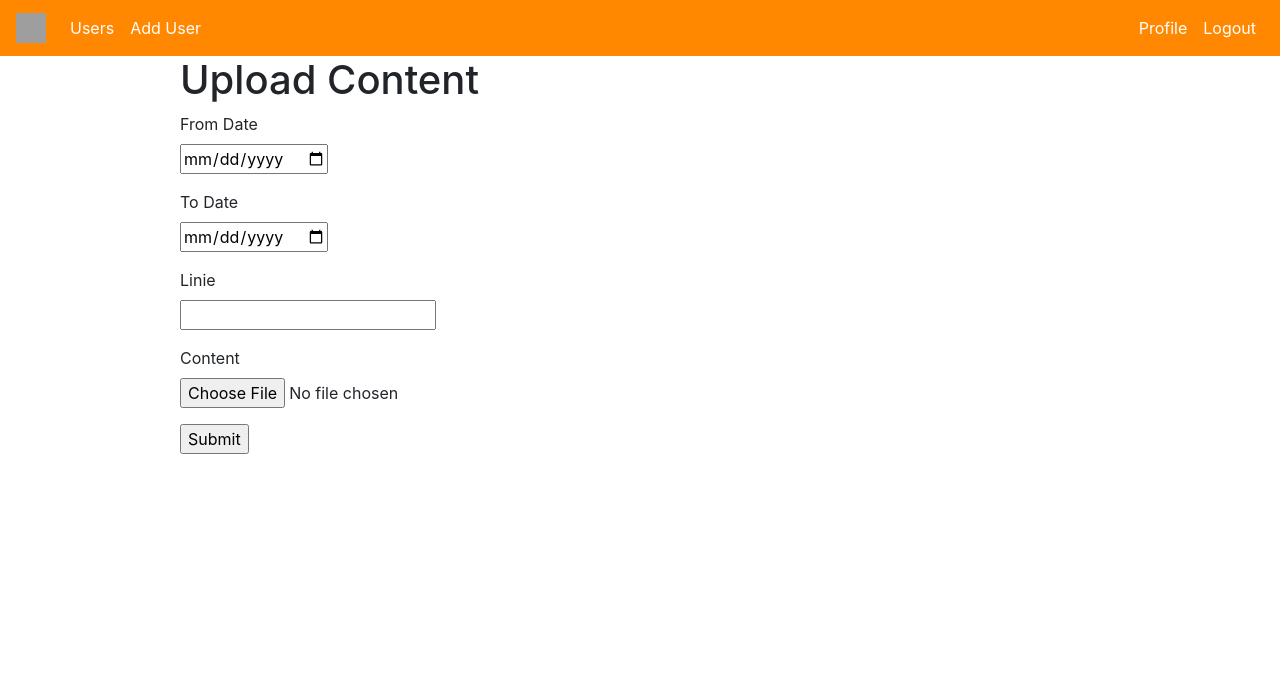
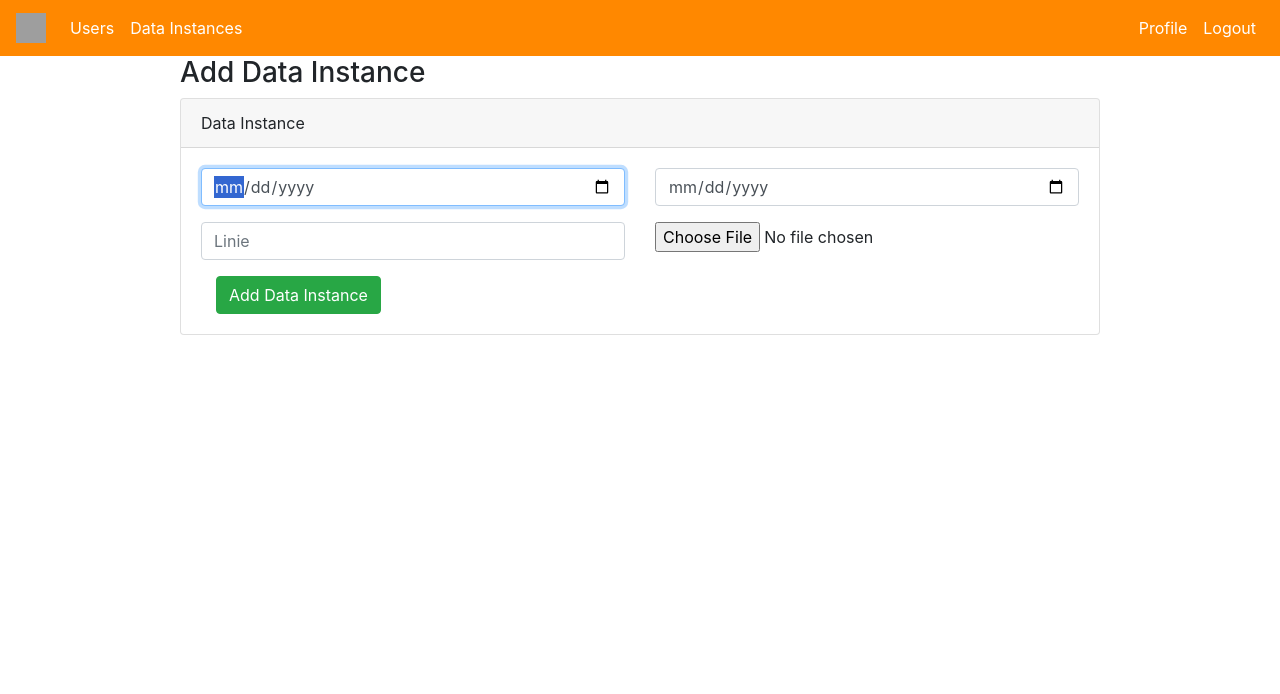
Before and after one commit to tahirawan4/ffmpeg-flask, a Flask app: page /upload/content in a window 1280 px wide. Shown: the top 694 px of the page. Run offline with Flask 2, Linux system fonts and the light colour scheme; a user stored in the database is signed in; some libraries are stand-ins or nearby versions; grey boxes are pictures that could not be loaded.

Commit message:
adding data instances

```diff
--- a/project/main.py
+++ b/project/main.py
@@ -38,6 +38,7 @@ def profile():
 
 
 @app.route('/uploads/<filename>')
+@login_required
 def uploaded_file(filename):
     return send_from_directory(app.config['UPLOAD_FOLDER'],
                                filename)
@@ -48,6 +49,7 @@ def allowed_file(filename):
 
 
 @app.route('/upload_file', methods=['GET', 'POST'])
+@login_required
 def upload_file():
     if request.method == 'POST':
         # check if the post request has the file part
@@ -77,8 +79,10 @@ def upload_file():
 
 
 @app.route('/upload/content', methods=['GET', 'POST'])
+@login_required
 def upload_content():
     form = UploadForm()
+
     if request.method == 'POST':
         if form.validate():
             file = request.files['content']
@@ -90,11 +94,13 @@ def upload_content():
             db.session.add(upload_content)
             db.session.commit()
             flash('Content Uploaded Successfully')
+            return redirect(url_for('data_instances'))
 
     return render_template('upload_content.html', form=form)
 
 
 @app.route('/add_user', methods=['GET', 'POST'])
+@login_required
 def add_user():
     if request.form:
         email = request.form.get('email')
@@ -119,9 +125,42 @@ def add_user():
 
         return redirect(url_for('platform_users'))
 
-    return render_template('add_user.html', add_user='active')
+    return render_template('add_user.html', add_user='active', user=None)
+
+
+@app.route('/edit_user/<int:id>', methods=['GET', 'POST'])
+@login_required
+def edit_user(id):
+    user = User.query.filter_by(id=id).first()
+    if request.form:
+        password = request.form.get('password')
+        user.first_name = request.form.get('first_name') or user.first_name
+        user.first_name = request.form.get('last_name') or user.last_name
+        user.password = generate_password_hash(password, method='sha256')
+        db.session.commit()
+        return redirect(url_for('platform_users'))
+
+    return render_template('add_user.html', add_user='active', user=user)
+
+
+@app.route('/delete_user/<int:id>', methods=['GET', 'POST'])
+@login_required
+def delete_user(id):
+    user = User.query.filter_by(id=id).first()
+    db.session.delete(user)
+    db.session.commit()
+    return redirect(url_for('platform_users'))
 
 
 @app.route('/platform_users', methods=['GET', 'POST'])
+@login_required
 def platform_users():
-    return render_template('platform_users.html', platform_users='active')
+    users = User.query.all()
+    return render_template('platform_users.html', platform_users='active', users=users)
+
+
+@app.route('/data_instances', methods=['GET', 'POST'])
+@login_required
+def data_instances():
+    data_instances = UploadedContent.query.all()
+    return render_template('data_instances.html', data_instance='active', data_instances=data_instances)
--- a/project/templates/base.html
+++ b/project/templates/base.html
@@ -83,7 +83,8 @@
                     <a class="nav-link {{ platform_users }}" href="{{ url_for('platform_users') }}">Users</a>
                 </li>
                 <li class="nav-item">
-                    <a class="nav-link {{ add_user }}" href="{{ url_for('add_user') }}">Add User</a>
+                    <a class="nav-link {{ data_instance }}" href="{{ url_for('data_instances') }}">Data
+                        Instances</a>
                 </li>
 
             {% endif %}
--- a/project/templates/upload_content.html
+++ b/project/templates/upload_content.html
@@ -1,26 +1,82 @@
+<!-- templates/signup.html -->
+
 {% extends "base.html" %}
 
 {% block content %}
-    <h1>Upload Content</h1>
-    <form action="" method="post" enctype=multipart/form-data novalidate>
-        {{ form.hidden_tag() }}
-        <p>
-            {{ form.from_date.label }}<br>
-            {{ form.from_date(type='date') }}
-        </p>
-        <p>
-            {{ form.to_date.label }}<br>
-            {{ form.to_date(type='date') }}
-        </p>
-        <p>
-            {{ form.linie.label }}<br>
-            {{ form.linie }}
-        </p>
-        <p>
-            {{ form.content.label }}<br>
-            {{ form.content }}
-        </p>
+    <div class="column is-4 is-offset-4">
+        <h3 class="title">Add Data Instance</h3>
+        <div class="box">
+            {% with messages = get_flashed_messages() %}
+                {% if messages %}
+                    <div class="notification is-danger">
+                        {{ messages[0] }}
+                    </div>
+                {% endif %}
+            {% endwith %}
 
-        <p>{{ form.submit() }}</p>
-    </form>
+            <form method="POST" enctype=multipart/form-data novalidate>
+                {{ form.hidden_tag() }}
+
+                <div class="card">
+                    <div class="card-header">
+                        Data Instance
+                    </div>
+                    <div class="card-body">
+
+
+                        <div class="row">
+                            <div class="col-6">
+                                <div class="field">
+                                    <div class="control form-group">
+                                        <input class="input is-large form-control" type="date" name="from_date"
+                                               placeholder="From Date"
+                                               autofocus="">
+                                    </div>
+                                </div>
+                            </div>
+
+
+                            <div class="col-6">
+                                <div class="field">
+                                    <div class="control form-group">
+                                        <input class="input is-large form-control" type="date" name="to_date"
+                                               placeholder="To Date"
+                                               autofocus="">
+                                    </div>
+                                </div>
+                            </div>
+
+                            <div class="col-6">
+                                <div class="field">
+                                    <div class="control form-group">
+                                        <input class="input is-large form-control" type="number" name="linie"
+                                               placeholder="Linie"
+                                               autofocus="">
+                                    </div>
+                                </div>
+                            </div>
+
+                            <div class="col-6">
+                                <div class="field">
+                                    <div class="control form-group">
+                                        <input class="input is-large" type="file" name="content"
+                                               placeholder="Content"
+                                               autofocus="">
+                                    </div>
+                                </div>
+                            </div>
+
+                        </div>
+
+                        <div class="col-12">
+                            <button class="btn btn-success" type="submit">Add Data Instance</button>
+                        </div>
+
+                    </div>
+                </div>
+
+            </form>
+        </div>
+    </div>
+
 {% endblock %}
```
Also changed, not shown: project/models.py (+0 -30 lines), project/templates/add_user.html (+36 -14 lines), project/templates/data_instances.html (added, +42 -0 lines), project/templates/platform_users.html (+33 -0 lines), db.sqlite, project/media/Screen_Shot_2019-06-07_at_10.04.54_PM.png (added).
